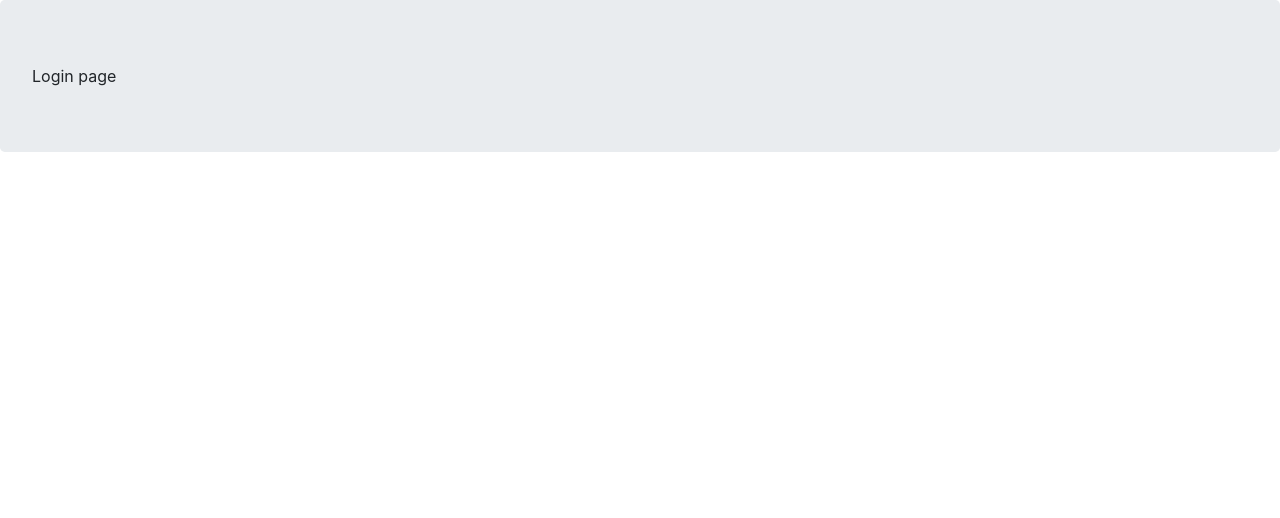
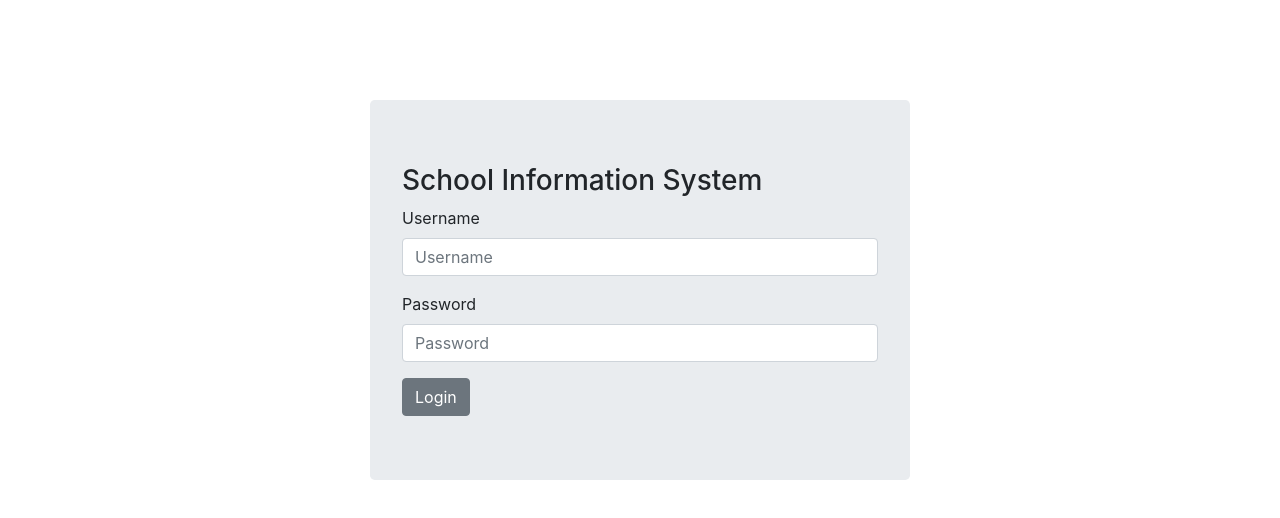
Before and after one commit to namlt2882/school-information-system, a React (Create React App) app in the folder sis-web/: page /login in a window 1280 px wide. Shown: the top 518 px of the page. Built offline with nearby package versions, Linux system fonts and the light colour scheme.

Commit message:
[fe]: Login function

```diff
--- a/sis-web/src/App.js
+++ b/sis-web/src/App.js
@@ -1,6 +1,6 @@
 import React, { Component } from 'react';
 import './App.css';
-import { Switch, Route, BrowserRouter as Router, Redirect } from 'react-router-dom';
+import { Switch, Route, BrowserRouter as Router } from 'react-router-dom';
 import routes from './components/menu/routes'
 import MyMenu from './components/menu/my-menu'
 import LoginPage from './components/common/login';
@@ -9,10 +9,17 @@ import NotFoundPage from './components/error-pages/not-found-page';
 
 class App extends Component {
   render() {
+    isLoggedIn(() => { }, () => {
+      var url = window.location.href;
+      var lastPart = url.substr(url.lastIndexOf('/') + 1);
+      if (lastPart != 'login') {
+        window.location.href = '/login';
+      }
+    })
     return (
       <Router>
         <Switch>
-          <Route path='/login' exact={true} component={LoginPage} />
+          <Route path='/login' exact={true} component={({ match, history }) => <LoginPage match={match} history={history} />} />
           {/* <Route path='' exact={false}> */}
           <div>
             <MyMenu />
@@ -29,9 +36,6 @@ class App extends Component {
     );
   }
   privateContent = (routes) => {
-    if (!isLoggedIn()) {
-      return <Redirect to={{ pathname: '/login' }} />
-    }
     var result = routes.map((route, index) => {
       return (
         <Route
--- a/sis-web/src/components/common/component.js
+++ b/sis-web/src/components/common/component.js
@@ -7,11 +7,12 @@ class Component extends React.Component {
         this.state = {}
     }
     componentDidMount() {
-        available(resolve => setTimeout(resolve, 500));
+        available(resolve => setTimeout(resolve, 400));
     }
     componentWillUnmount() {
         loading(resolve => setTimeout(resolve, 0));
     }
+
     render() {
         return (<div></div>);
     }
--- a/sis-web/src/components/common/login.js
+++ b/sis-web/src/components/common/login.js
@@ -1,23 +1,74 @@
 import React from 'react';
 import { Jumbotron, Button } from 'reactstrap';
-import { isLoggedIn } from '../../services/auth-service';
+import { isLoggedIn, AuthService } from '../../services/auth-service';
 import { Redirect } from 'react-router-dom';
 import Component from './component';
+import { FormGroup, Label, Input } from 'reactstrap';
 
 class LoginPage extends Component {
     constructor(props) {
         super(props);
-        this.state = {}
+        this.state = {
+            username: '',
+            password: '',
+            isLoggedIn: false
+        }
+        isLoggedIn(() => {
+            this.setIsLoggedIn(true);
+        }, () => { });
+        this.login = this.login.bind(this);
+        this.changeUsername = this.changeUsername.bind(this);
+        this.changePassword = this.changePassword.bind(this);
+        this.setIsLoggedIn = this.setIsLoggedIn.bind(this);
+    }
+
+    setIsLoggedIn = (val) => {
+        this.setState({ isLoggedIn: val })
+    }
+
+    login() {
+        AuthService.login(this.state.username, this.state.password)
+            .then(res => {
+                let token = res.data.token;
+                let role = res.data.user.Role;
+                localStorage.setItem('access_token', token);
+                localStorage.setItem('role', role);
+                window.location.href = '/'
+            }).catch(err => {
+                alert('Wrong username or password!')
+            })
+    }
+
+    changeUsername(e) {
+        this.setState({ username: e.target.value })
+    }
+
+    changePassword(e) {
+        this.setState({ password: e.target.value })
     }
 
     render() {
-        if (isLoggedIn()) {
+        if (this.state.isLoggedIn) {
             return <Redirect to={{ pathname: '/' }} />
         } else {
-            return (<div>
-                <Jumbotron>
-                    Login page
-            </Jumbotron>
+            return (<div className='container'>
+                <div className='row justify-content-center align-self-center'>
+                    <div className='col-sm-6' style={{ 'margin-top': '100px' }}>
+                        <Jumbotron>
+                            <h3>School Information System</h3>
+                            <FormGroup>
+                                <Label>Username</Label>
+                                <Input type="text" required={true} placeholder="Username" value={this.state.username}
+                                    onChange={this.changeUsername} />
+                            </FormGroup>
+                            <FormGroup>
+                                <Label>Password</Label>
+                                <Input type="password" required={true} placeholder="Password" value={this.state.password}
+                                    onChange={this.changePassword} />
+                            </FormGroup>
+                            <Button onClick={this.login}>Login</Button>
+                        </Jumbotron>
+                    </div></div>
             </div>);
         }
     }
--- a/sis-web/src/components/menu/my-menu.js
+++ b/sis-web/src/components/menu/my-menu.js
@@ -2,8 +2,7 @@ import React, { Component } from 'react';
 import {
     Collapse, Navbar, NavbarToggler,
     NavbarBrand, Nav, NavItem,
-    NavLink, UncontrolledDropdown, DropdownToggle,
-    DropdownMenu, DropdownItem
+    NavLink
 } from 'reactstrap';
 import { Route, Link } from 'react-router-dom';
 
--- /dev/null
+++ b/sis-web/src/constants.js
@@ -0,0 +1 @@
+export const HOST_NAME = 'http://localhost:64476/';
--- a/sis-web/src/services/auth-service.js
+++ b/sis-web/src/services/auth-service.js
@@ -1,8 +1,40 @@
-export const isLoggedIn = () => {
-    var token = localStorage.getItem('access_token');
+import { Request, AuthRequest } from './../utils/request'
+
+export const isLoggedIn = (yes, no) => {
+    let token = localStorage.getItem('access_token');
+    let result = true;
     if (token == undefined) {
-        return false;
+        removeJwt();
+        no();
     } else {
-        return true;
+        let res = AuthService.getUserInfo()
+            .then(res => {
+                console.log(res);
+                yes();
+            }).catch((err) => {
+                result = false;
+                if (err.response) {
+                    console.log(err.response.status);
+                }
+                removeJwt();
+                no();
+            });
     }
 }
+
+const removeJwt = () => {
+    localStorage.removeItem('access_token');
+    localStorage.removeItem('role');
+}
+
+export const AuthService = {
+    login: (username, password) => {
+        return Request().post('auth/Login', {
+            'username': username,
+            'password': password
+        });
+    },
+    getUserInfo: () => {
+        return AuthRequest.get('auth/Info');
+    }
+}
--- /dev/null
+++ b/sis-web/src/utils/request.js
@@ -0,0 +1,44 @@
+import Axios from "axios";
+import { HOST_NAME } from "../constants";
+
+export const Request = () => {
+    return Axios.create({
+        baseURL: HOST_NAME
+    })
+}
+
+const getToken = () => {
+    let token = localStorage.getItem('access_token');
+    return 'Bearer ' + token;
+}
+
+const getAuthConfig = () => {
+    let config = {
+        headers: {
+            Authorization: getToken(),
+            // 'Access-Control-Allow-Origin': '*',
+            // 'Access-Control-Allow-Headers': '*',
+            // 'Access-Control-Allow-Methods': 'PUT, GET, POST, DELETE, OPTIONS'
+        }
+    }
+    return config;
+}
+
+export const AuthRequest = {
+    post(URL, data) {
+        let config = getAuthConfig();
+        return Request().post(URL, data, config);
+    },
+    get(URL) {
+        let config = getAuthConfig();
+        return Request().get(URL, config);
+    },
+    put(URL, data) {
+        let config = getAuthConfig();
+        return Request().put(URL, data, config);
+    },
+    delete(URL) {
+        let config = getAuthConfig();
+        return Request().delete(URL, config);
+    }
+}
```
Also changed, not shown: 1 other file (tests, documents, lock files or other folders). Lines whose indentation alone changed are shown as unchanged.
